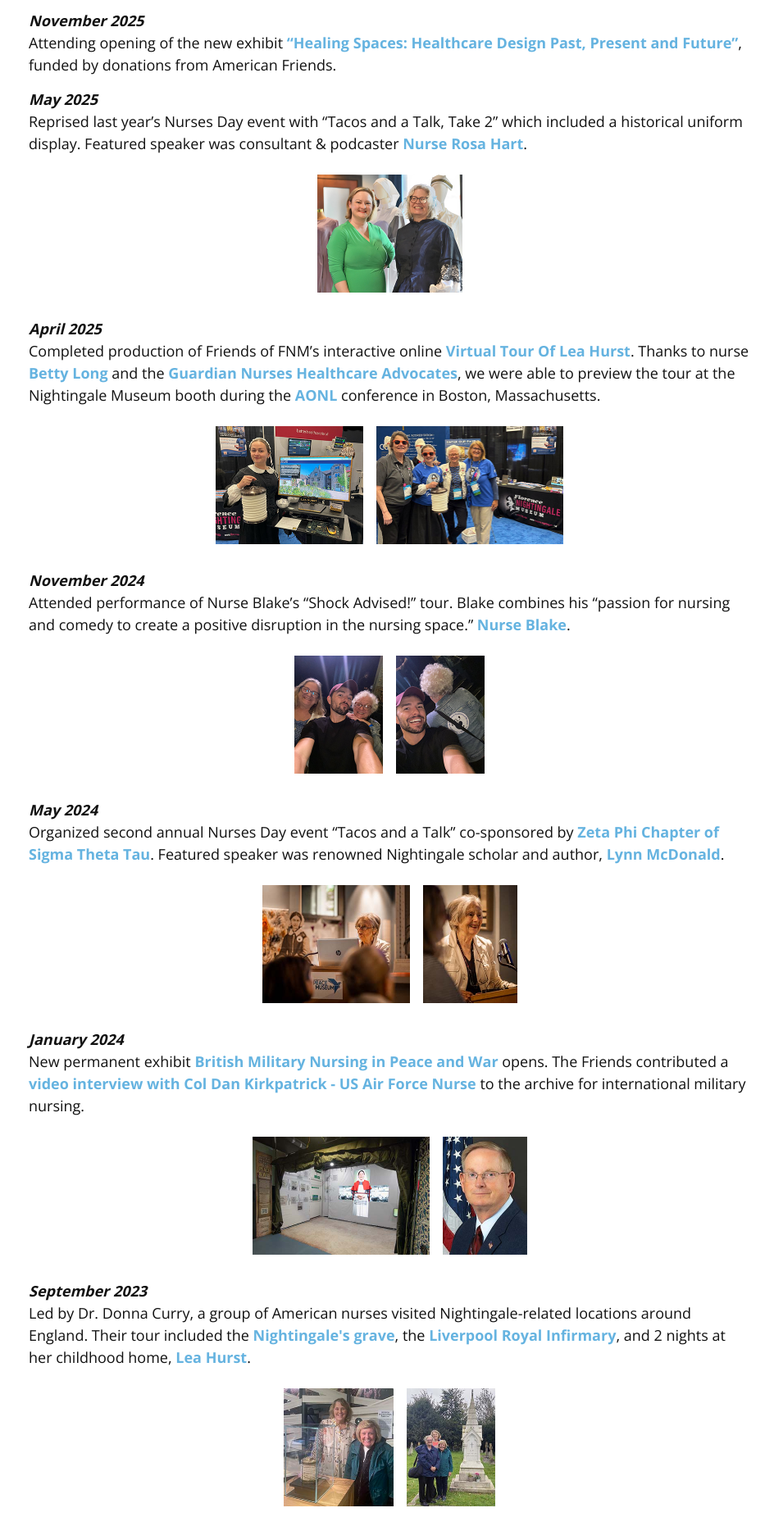
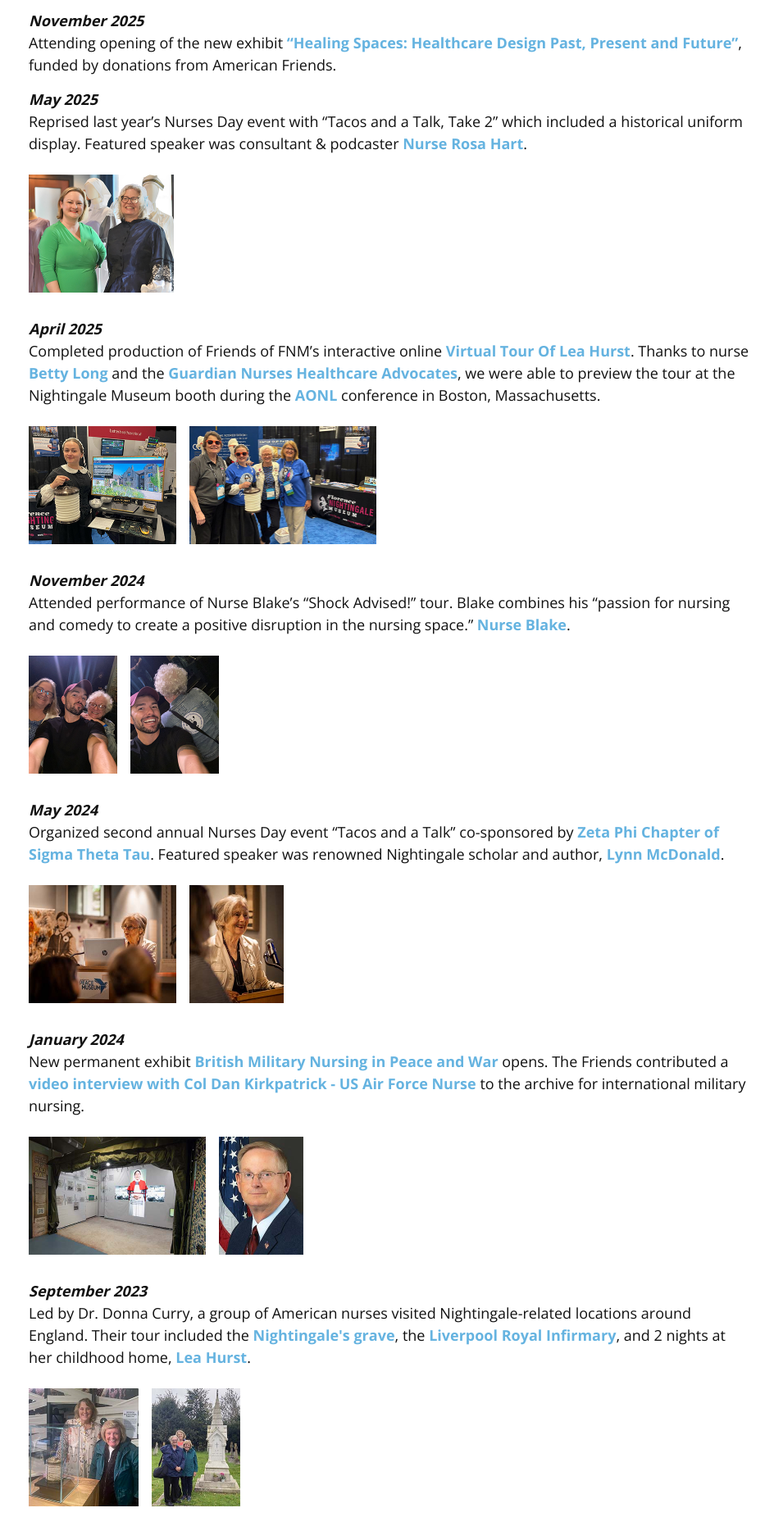
Before and after one commit to codefordayton/friendsoffnm.org, a Jekyll site: the page built from index.html, in a window 1280 px wide. Shown: the part 818-2691 px from the top of the page at 82% size, without its empty margins (165-1109 px from the left). Built offline with Jekyll 4.4.1, drawn with Linux system fonts in a browser that asks for light colours; nearby versions of some CDN libraries.

Commit message:
Align images left and add figcaptions to all update entries
- Changed image gallery alignment from center to left (justify-content: flex-start)
- Added figcaptions to all update entry images based on their alt text
- Added proper keyboard accessibility attributes (tabindex, aria-expanded) to all figures
- Fixed malformed HTML in May 2022 section (missing figure wrapper for third image)
- Added descriptive alt text to May 2022 images that previously had empty alt attributes

All images now follow the same pattern as the May 2025 entry with interactive captions.

```diff
--- a/css/main.scss
+++ b/css/main.scss
@@ -321,7 +321,7 @@ img.centered {
   display: flex;
   flex-wrap: wrap;
   gap: 1rem;
-  justify-content: center;
+  justify-content: flex-start;
   margin: 1rem 0;
   max-width: 100%;
 }
--- a/index.html
+++ b/index.html
@@ -56,16 +56,18 @@ The <a href="https://www.florence-nightingale.co.uk/">Florence Nightingale Museu
   </p>
 
   <div class="friends-gallery">
-    <figure class="friends-figure">
+    <figure class="friends-figure" tabindex="0" aria-expanded="false">
       <img src="img/aonl-laura-lea-hurst-tour-kiosk-small.jpg"
            alt="Virtual tour kiosk at AONL conference"
            class="friends-photo" />
+      <figcaption class="friends-caption" aria-hidden="true">Virtual tour kiosk at AONL conference</figcaption>
     </figure>
 
-    <figure class="friends-figure">
+    <figure class="friends-figure" tabindex="0" aria-expanded="false">
       <img src="img/aonl-betty-laura-janet-terri-smalli.jpg"
            alt="Betty Long and colleagues at the AONL booth"
            class="friends-photo" />
+      <figcaption class="friends-caption" aria-hidden="true">Betty Long and colleagues at the AONL booth</figcaption>
     </figure>
   </div>
 </section>
@@ -78,16 +80,18 @@ The <a href="https://www.florence-nightingale.co.uk/">Florence Nightingale Museu
   </p>
 
   <div class="friends-gallery">
-    <figure class="friends-figure">
+    <figure class="friends-figure" tabindex="0" aria-expanded="false">
       <img src="img/nurse-blake-donna-janet-small.jpg"
            alt="Nurse Blake with Donna and Janet at the performance"
            class="friends-photo" />
+      <figcaption class="friends-caption" aria-hidden="true">Nurse Blake with Donna and Janet at the performance</figcaption>
     </figure>
 
-    <figure class="friends-figure">
+    <figure class="friends-figure" tabindex="0" aria-expanded="false">
       <img src="img/nurse-blake-foffnm-jacket-small.jpg"
            alt="nurse Blake with Friends of FNM jacket"
            class="friends-photo" />
+      <figcaption class="friends-caption" aria-hidden="true">Nurse Blake with Friends of FNM jacket</figcaption>
     </figure>
   </div>
 </section>
@@ -102,16 +106,18 @@ The <a href="https://www.florence-nightingale.co.uk/">Florence Nightingale Museu
   </p>
 
   <div class="friends-gallery">
-    <figure class="friends-figure">
+    <figure class="friends-figure" tabindex="0" aria-expanded="false">
       <img src="img/lynn-mcdonald-florence-small.jpg"
            alt="Lynn McDonald at the Florence Nightingale Museum"
            class="friends-photo" />
+      <figcaption class="friends-caption" aria-hidden="true">Lynn McDonald at the Florence Nightingale Museum</figcaption>
     </figure>
 
-    <figure class="friends-figure">
+    <figure class="friends-figure" tabindex="0" aria-expanded="false">
       <img src="img/lynn-mcdonald-speaker-small.jpg"
            alt="Lynn McDonald speaking at the Nurses Day event"
            class="friends-photo" />
+      <figcaption class="friends-caption" aria-hidden="true">Lynn McDonald speaking at the Nurses Day event</figcaption>
     </figure>
   </div>
 </section>
@@ -126,16 +132,18 @@ The <a href="https://www.florence-nightingale.co.uk/">Florence Nightingale Museu
   </p>
 
   <div class="friends-gallery">
-    <figure class="friends-figure">
+    <figure class="friends-figure" tabindex="0" aria-expanded="false">
       <img src="img/fnm-military-exhibit.jpg"
            alt="British Military Nursing in Peace and War exhibit at the Florence Nightingale Museum"
            class="friends-photo" />
+      <figcaption class="friends-caption" aria-hidden="true">British Military Nursing in Peace and War exhibit</figcaption>
     </figure>
 
-    <figure class="friends-figure">
+    <figure class="friends-figure" tabindex="0" aria-expanded="false">
       <img src="img/kirkpatrick-headshot.jpg"
            alt="Col Dan Kirkpatrick, US Air Force Nurse"
            class="friends-photo" />
+      <figcaption class="friends-caption" aria-hidden="true">Col Dan Kirkpatrick, US Air Force Nurse</figcaption>
     </figure>
   </div>
 </section>
@@ -149,16 +157,18 @@ The <a href="https://www.florence-nightingale.co.uk/">Florence Nightingale Museu
   </p>
 
   <div class="friends-gallery">
-    <figure class="friends-figure">
+    <figure class="friends-figure" tabindex="0" aria-expanded="false">
       <img src="img/friends-pilgrimage-lamp.jpg"
            alt="Pilgrimage group at the Nightingale lamp display"
            class="friends-photo" />
+      <figcaption class="friends-caption" aria-hidden="true">Pilgrimage group at the Nightingale lamp display</figcaption>
     </figure>
 
-    <figure class="friends-figure">
+    <figure class="friends-figure" tabindex="0" aria-expanded="false">
       <img src="img/friends-pilgrimage-grave.jpg"
            alt="Florence Nightingale's grave, East Wellow"
            class="friends-photo" />
+      <figcaption class="friends-caption" aria-hidden="true">Florence Nightingale's grave, East Wellow</figcaption>
     </figure>
   </div>
 </section>
@@ -172,10 +182,11 @@ The <a href="https://www.florence-nightingale.co.uk/">Florence Nightingale Museu
   </p>
 
   <div class="friends-gallery">
-    <figure class="friends-figure">
+    <figure class="friends-figure" tabindex="0" aria-expanded="false">
       <img src="img/aahn-booth-donna-athena.jpg"
            alt="Friends of FNM booth at the AAHN conference"
            class="friends-photo" />
+      <figcaption class="friends-caption" aria-hidden="true">Friends of FNM booth at the AAHN conference</figcaption>
     </figure>
   </div>
 </section>
@@ -188,16 +199,18 @@ The <a href="https://www.florence-nightingale.co.uk/">Florence Nightingale Museu
   </p>
 
   <div class="friends-gallery">
-    <figure class="friends-figure">
+    <figure class="friends-figure" tabindex="0" aria-expanded="false">
       <img src="img/fnm-wheelchair-donation.jpg"
            alt="Wheelchair being prepared for donation at the archive"
            class="friends-photo" />
+      <figcaption class="friends-caption" aria-hidden="true">Wheelchair being prepared for donation at the archive</figcaption>
     </figure>
 
-    <figure class="friends-figure">
+    <figure class="friends-figure" tabindex="0" aria-expanded="false">
       <img src="img/fnm-wheelchair-inmuseum.jpg"
            alt="Nightingale's wheelchair on display at the Florence Nightingale Museum"
            class="friends-photo" />
+      <figcaption class="friends-caption" aria-hidden="true">Nightingale's wheelchair on display at the Museum</figcaption>
     </figure>
   </div>
 </section>
@@ -210,16 +223,18 @@ The <a href="https://www.florence-nightingale.co.uk/">Florence Nightingale Museu
   </p>
 
   <div class="friends-gallery">
-    <figure class="friends-figure">
+    <figure class="friends-figure" tabindex="0" aria-expanded="false">
       <img src="img/lunch-break2023-donna-on-stage.jpg"
            alt="Dr. Donna Miles Curry on stage at Nurses Lunch Break"
            class="friends-photo" />
+      <figcaption class="friends-caption" aria-hidden="true">Dr. Donna Miles Curry on stage at Nurses Lunch Break</figcaption>
     </figure>
 
-    <figure class="friends-figure">
+    <figure class="friends-figure" tabindex="0" aria-expanded="false">
       <img src="img/lunch-break2023-flo-donna-small.jpg"
            alt="Dr. Donna Miles Curry in Nightingale dress with Florence figure"
            class="friends-photo" />
+      <figcaption class="friends-caption" aria-hidden="true">Dr. Donna Miles Curry in Nightingale dress</figcaption>
     </figure>
   </div>
 </section>
@@ -230,10 +245,11 @@ The <a href="https://www.florence-nightingale.co.uk/">Florence Nightingale Museu
   </p>
 
   <div class="friends-gallery">
-    <figure class="friends-figure">
+    <figure class="friends-figure" tabindex="0" aria-expanded="false">
       <img src="img/donna-wsu-fofnm-small.jpg"
            alt="Dr. Donna Curry at Wright State University School of Nursing graduation"
            class="friends-photo" />
+      <figcaption class="friends-caption" aria-hidden="true">Dr. Donna Curry at Wright State University graduation</figcaption>
     </figure>
   </div>
 </section>
@@ -244,19 +260,23 @@ The <a href="https://www.florence-nightingale.co.uk/">Florence Nightingale Museu
   </p>
 
   <div class="friends-gallery">
-    <figure class="friends-figure">
+    <figure class="friends-figure" tabindex="0" aria-expanded="false">
       <img src="img/2022DonnaEileenDavidPhillipsmall.jpg"
-           alt=""
+           alt="Dr. Curry presenting donation check to Director David Green"
            class="friends-photo" />
+      <figcaption class="friends-caption" aria-hidden="true">Dr. Curry presenting donation check to Director David Green</figcaption>
     </figure>
-    <figure class="friends-figure">
+    <figure class="friends-figure" tabindex="0" aria-expanded="false">
       <img src="img/@022ReopeningSignsmall.jpg"
-           alt=""
+           alt="Museum reopening sign"
            class="friends-photo" />
+      <figcaption class="friends-caption" aria-hidden="true">Museum reopening sign</figcaption>
     </figure>
+    <figure class="friends-figure" tabindex="0" aria-expanded="false">
       <img src="img/Donation- FOFNMJan2022small.jpg"
-           alt=""
+           alt="Friends of FNM donation check"
            class="friends-photo" />
+      <figcaption class="friends-caption" aria-hidden="true">Friends of FNM donation check</figcaption>
     </figure>
   </div>
 </section>
```
